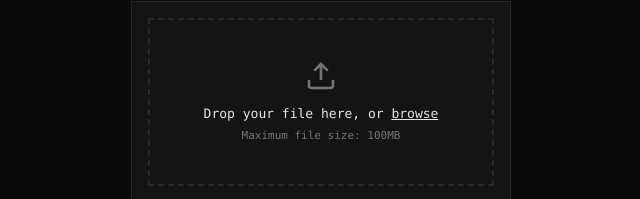
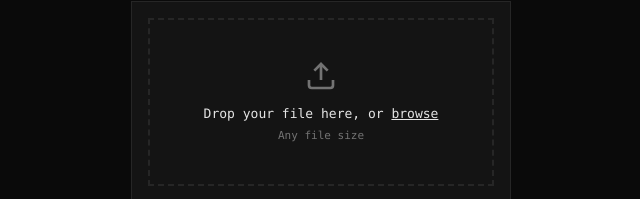
Before and after one commit to markjones22347-ops/zipp, a website: page public/index.html in a window 1280 px wide. Shown: the part 137-336 px from the top of the page, 319-959 px from the left. Drawn offline with Linux system fonts and the light colour scheme.

Commit message:
Change hint to 'Any file size'

```diff
--- a/public/index.html
+++ b/public/index.html
@@ -28,7 +28,7 @@
                         </svg>
                     </div>
                     <p class="upload-text">Drop your file here, or <span class="browse">browse</span></p>
-                    <p class="upload-hint">Maximum file size: 100MB</p>
+                    <p class="upload-hint">Any file size</p>
                     <input type="file" id="fileInput" class="file-input">
                 </div>
 
```
